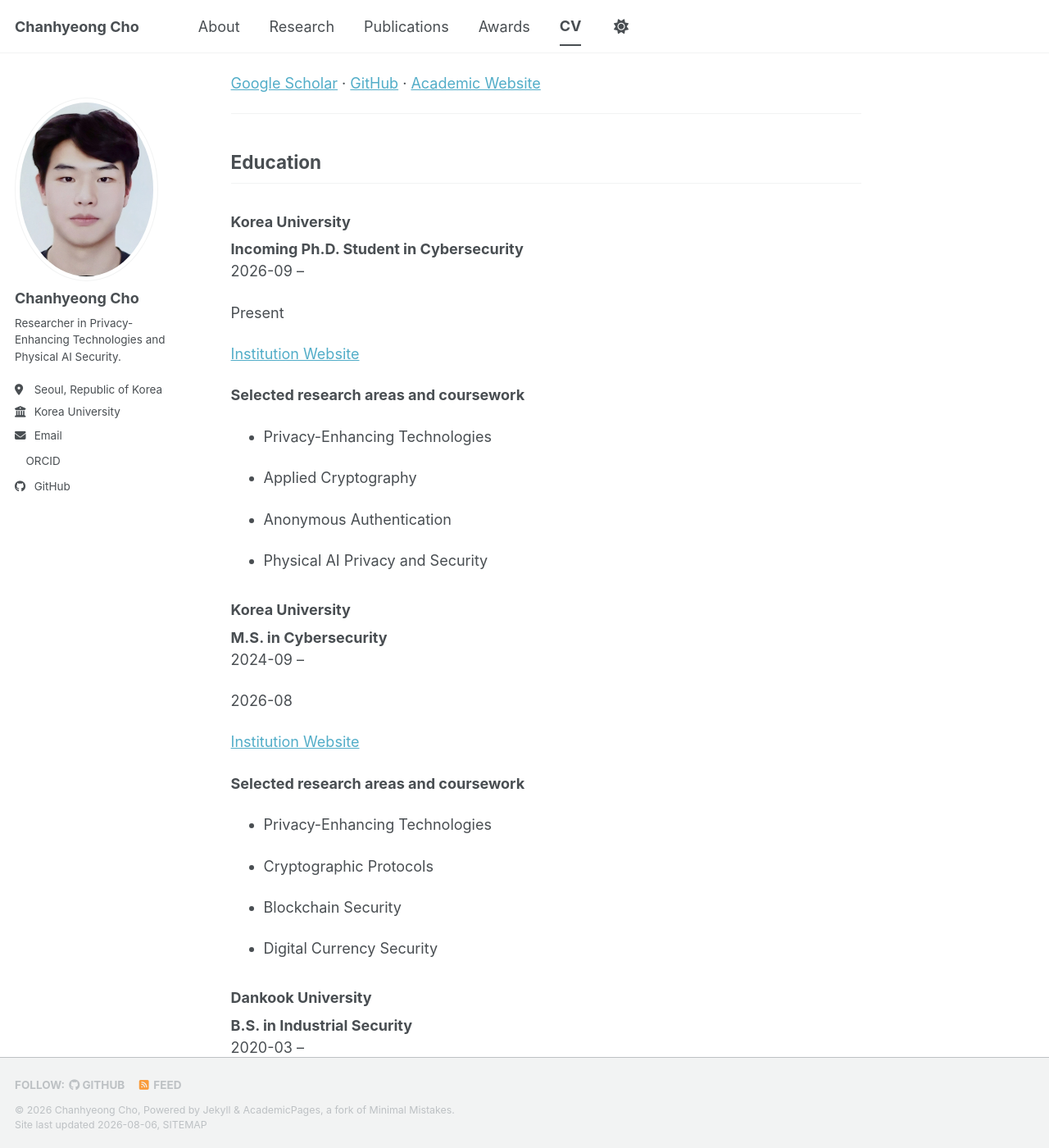
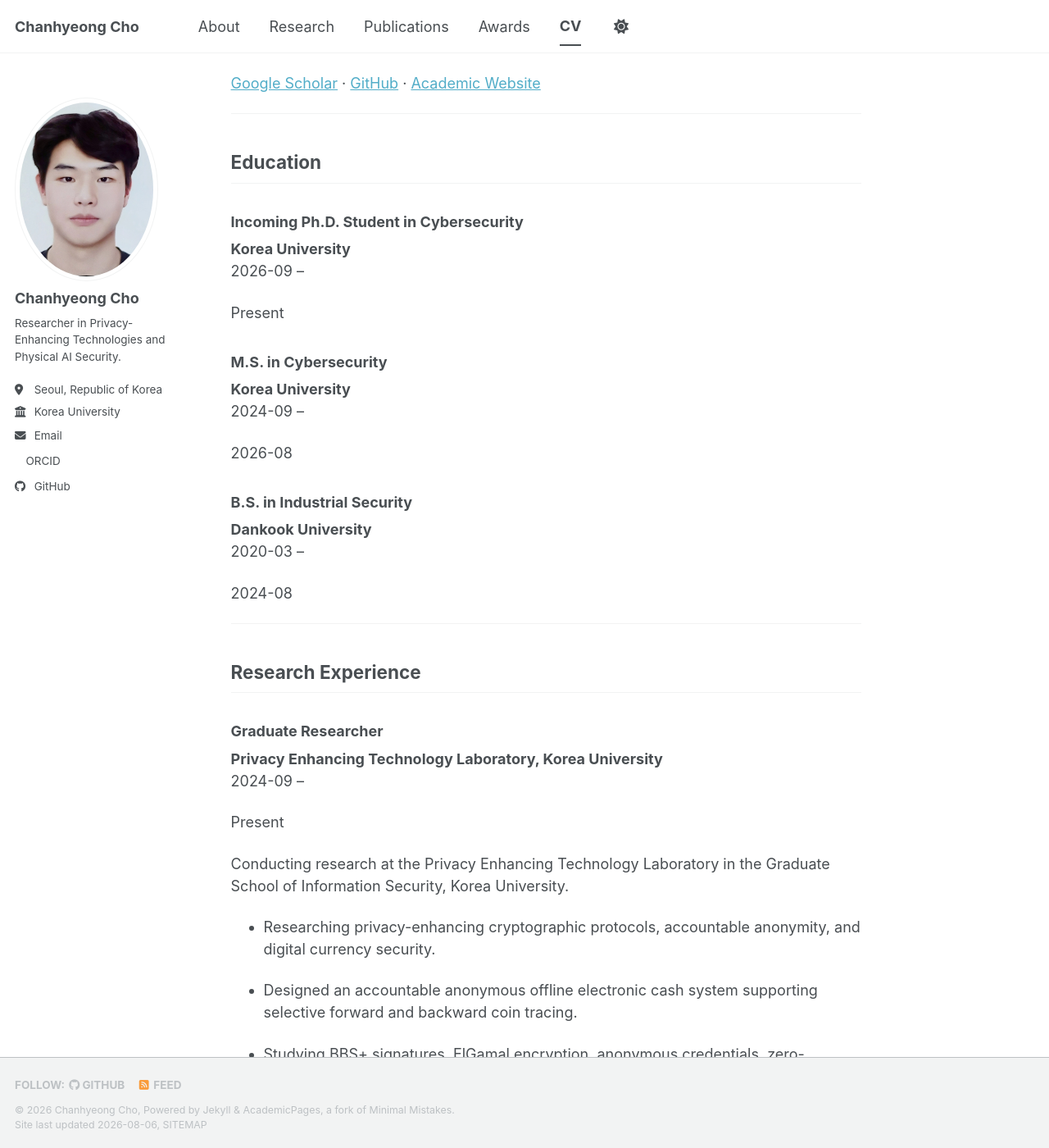
Before and after one commit to chancebro/chancebro.github.io, a Jekyll site: the page built from _pages/cv.md, in a window 1280 px wide and 1400 px high, scrolled down 490 px. Shown: the whole window at 82% size. Built offline with Jekyll 4.4.1, drawn with Linux system fonts in a browser that asks for light colours; a style sheet for code colours, icons or effects is not loaded; some of the changed text lies outside the part shown.

Commit message:
Update cv.md

```diff
--- a/_pages/cv.md
+++ b/_pages/cv.md
@@ -54,9 +54,9 @@ CV PDF를 files/Chanhyeong_Cho_CV.pdf에 업로드한 다음
 
 {% for edu in cv.education %}
 
-### {{ edu.institution }}
+### {{ edu.studyType }}{% if edu.area and edu.area != "" %} in {{ edu.area }}{% endif %}
 
-**{{ edu.studyType }}{% if edu.area and edu.area != "" %} in {{ edu.area }}{% endif %}**
+**{{ edu.institution }}**
 {{ edu.startDate }} –
 {% if edu.endDate and edu.endDate != "" %}
 {{ edu.endDate }}
@@ -64,20 +64,11 @@ CV PDF를 files/Chanhyeong_Cho_CV.pdf에 업로드한 다음
 Present
 {% endif %}
 
-{% if edu.url and edu.url != "" %}
-[Institution Website]({{ edu.url }})
-{% endif %}
-
-{% if edu.courses.size > 0 %}
-**Selected research areas and coursework**
-
-{% for course in edu.courses %}
-- {{ course }}
-{% endfor %}
+{% if edu.note and edu.note != "" %}
+{{ edu.note }}
 {% endif %}
 
 {% endfor %}
-
 ---
 
 ## Research Experience
```
